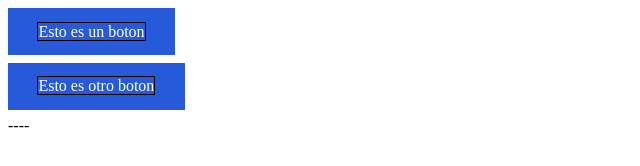
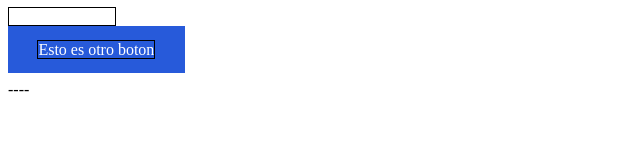
Before and after one commit to samygp/demo-anayantzin, a plain HTML site: page index.html in a window 1280 px wide. Shown: the whole page, without its empty margins (0-640 px from the left). Drawn offline with Linux system fonts and the light colour scheme.

Commit message:
ya quedo

```diff
--- a/index.html
+++ b/index.html
@@ -3,7 +3,6 @@
 <html>
 <link rel="stylesheet" href="estilos.css">
 <div>
-    <div class="boton">
         <span class="contenido">
             Esto es un boton
         </span>
```
